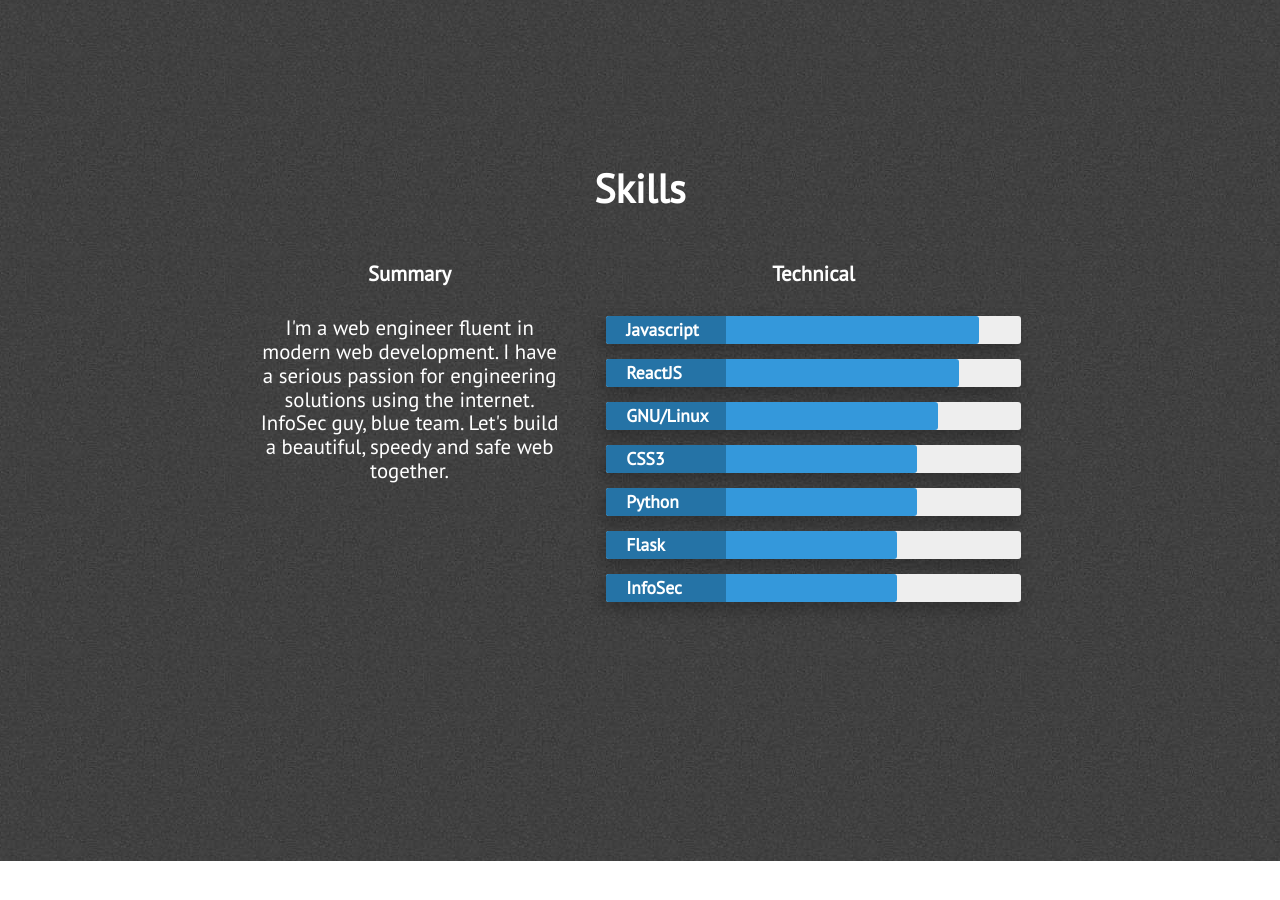
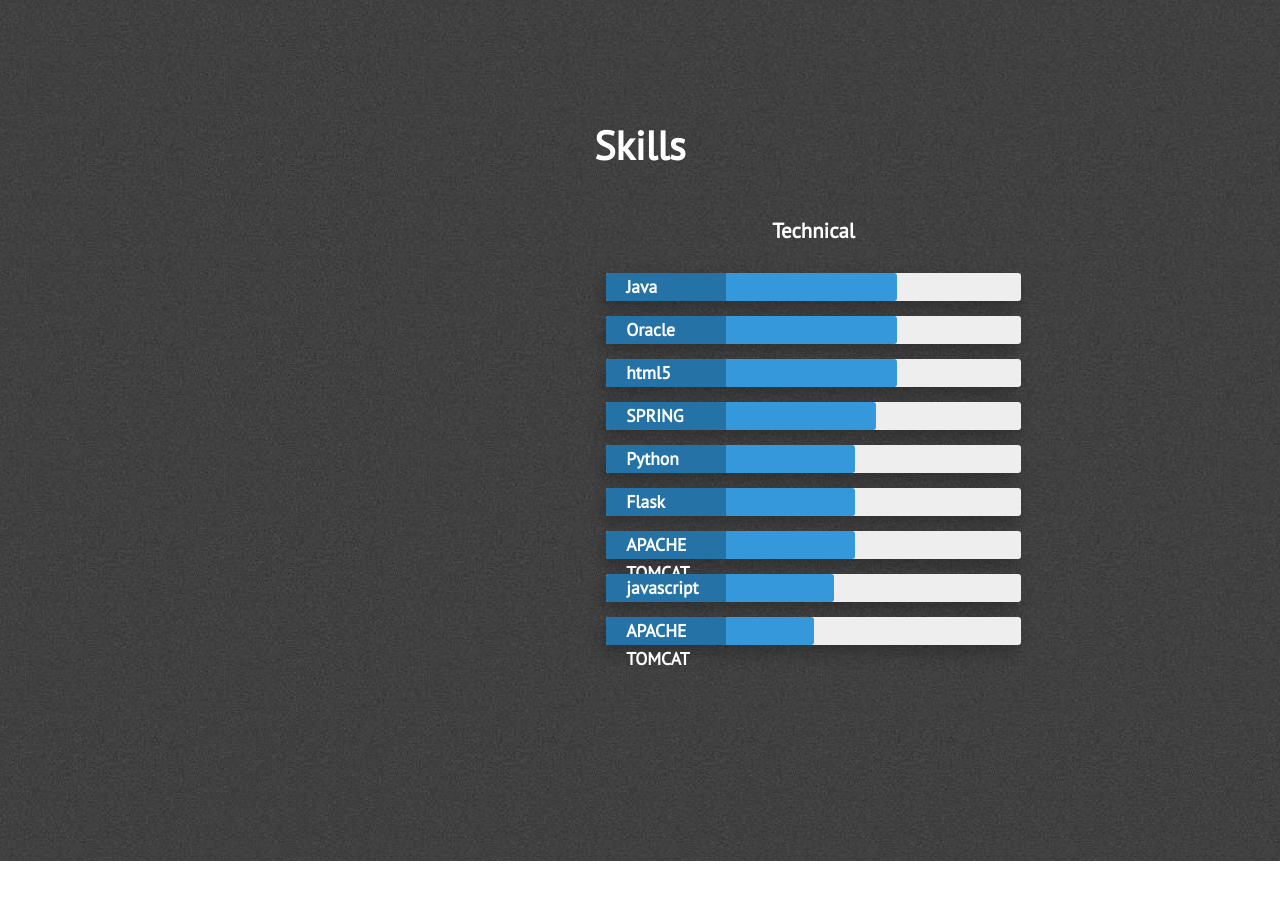
Before and after one commit to YoungGyu99/YoungGyu99.github.io, a Jekyll site: the page built from index.html, in a window 1280 px wide and 900 px high, scrolled down 2039 px. Built offline with Jekyll 4.4.1, drawn with Linux system fonts in a browser that asks for light colours; nearby versions of some CDN libraries.

Commit message:
Update skills.html

```diff
--- a/_includes/skills.html
+++ b/_includes/skills.html
@@ -6,47 +6,52 @@
 
             <div class="skills-grid">
                 <div class="what-i-do">
-                    <h3 class="center-align skills-subsection">Summary</h3>
-                    <p class="paragraph-text center-align">
-                        I'm a web engineer fluent in modern web development. I have a serious passion for engineering solutions using the internet. InfoSec guy, blue team. Let's build a beautiful, speedy and safe web together.
-                    </p>
                 </div>
                 <div class="technical-skills">
                     <h3 class="center-align skills-subsection">Technical</h3>
                     <div class="progress-bars">
-                        <div class="skillbar clearfix " data-percent="90%">
-                            <div class="skillbar-title" style="background: #2980b9;"><span>Javascript</span></div>
+                        <div class="skillbar clearfix " data-percent="70%">
+                            <div class="skillbar-title" style="background: #2980b9;"><span>Java</span></div>
                             <div class="skillbar-bar" style="background: #3498db;"></div>
                         </div> <!-- End Skill Bar -->
 
-                        <div class="skillbar clearfix " data-percent="85%">
-                            <div class="skillbar-title" style="background: #2980b9;"><span>ReactJS</span></div>
+                        <div class="skillbar clearfix " data-percent="70%">
+                            <div class="skillbar-title" style="background: #2980b9;"><span>Oracle</span></div>
                             <div class="skillbar-bar" style="background: #3498db;"></div>
                         </div> <!-- End Skill Bar -->
 
-                        <div class="skillbar clearfix " data-percent="80%">
-                            <div class="skillbar-title" style="background: #2980b9;"><span>GNU/Linux</span></div>
+                        <div class="skillbar clearfix " data-percent="70%">
+                            <div class="skillbar-title" style="background: #2980b9;"><span>html5</span></div>
                             <div class="skillbar-bar" style="background: #3498db"></div>
                         </div> <!-- End Skill Bar -->
 
 
-                        <div class="skillbar clearfix " data-percent="75%">
-                            <div class="skillbar-title" style="background: #2980b9;"><span>CSS3</span></div>
+                        <div class="skillbar clearfix " data-percent="65%">
+                            <div class="skillbar-title" style="background: #2980b9;"><span>SPRING</span></div>
                             <div class="skillbar-bar" style="background: #3498db;"></div>
                         </div> <!-- End Skill Bar -->
 
-                        <div class="skillbar clearfix " data-percent="75%">
+                        <div class="skillbar clearfix " data-percent="60%">
                             <div class="skillbar-title" style="background: #2980b9;"><span>Python</span></div>
                             <div class="skillbar-bar" style="background: #3498db;"></div>
                         </div> <!-- End Skill Bar -->
 
-                        <div class="skillbar clearfix " data-percent="70%">
+                        <div class="skillbar clearfix " data-percent="60%">
                             <div class="skillbar-title" style="background: #2980b9"><span>Flask</span></div>
                             <div class="skillbar-bar" style="background: #3498db;"></div>
                         </div> <!-- End Skill Bar -->
 
-                        <div class="skillbar clearfix " data-percent="70%">
-                            <div class="skillbar-title" style="background: #2980b9"><span>InfoSec</span></div>
+                        <div class="skillbar clearfix " data-percent="60%">
+                            <div class="skillbar-title" style="background: #2980b9"><span>APACHE TOMCAT</span></div>
+                            <div class="skillbar-bar" style="background: #3498db"></div>
+                        </div> <!-- End Skill Bar -->
+
+                        <div class="skillbar clearfix " data-percent="55%">
+                            <div class="skillbar-title" style="background: #2980b9"><span>javascript</span></div>
+                            <div class="skillbar-bar" style="background: #3498db"></div>
+                        </div> <!-- End Skill Bar -->
+                        <div class="skillbar clearfix " data-percent="50%">
+                            <div class="skillbar-title" style="background: #2980b9"><span>APACHE TOMCAT</span></div>
                             <div class="skillbar-bar" style="background: #3498db"></div>
                         </div> <!-- End Skill Bar -->
                     </div>
```
